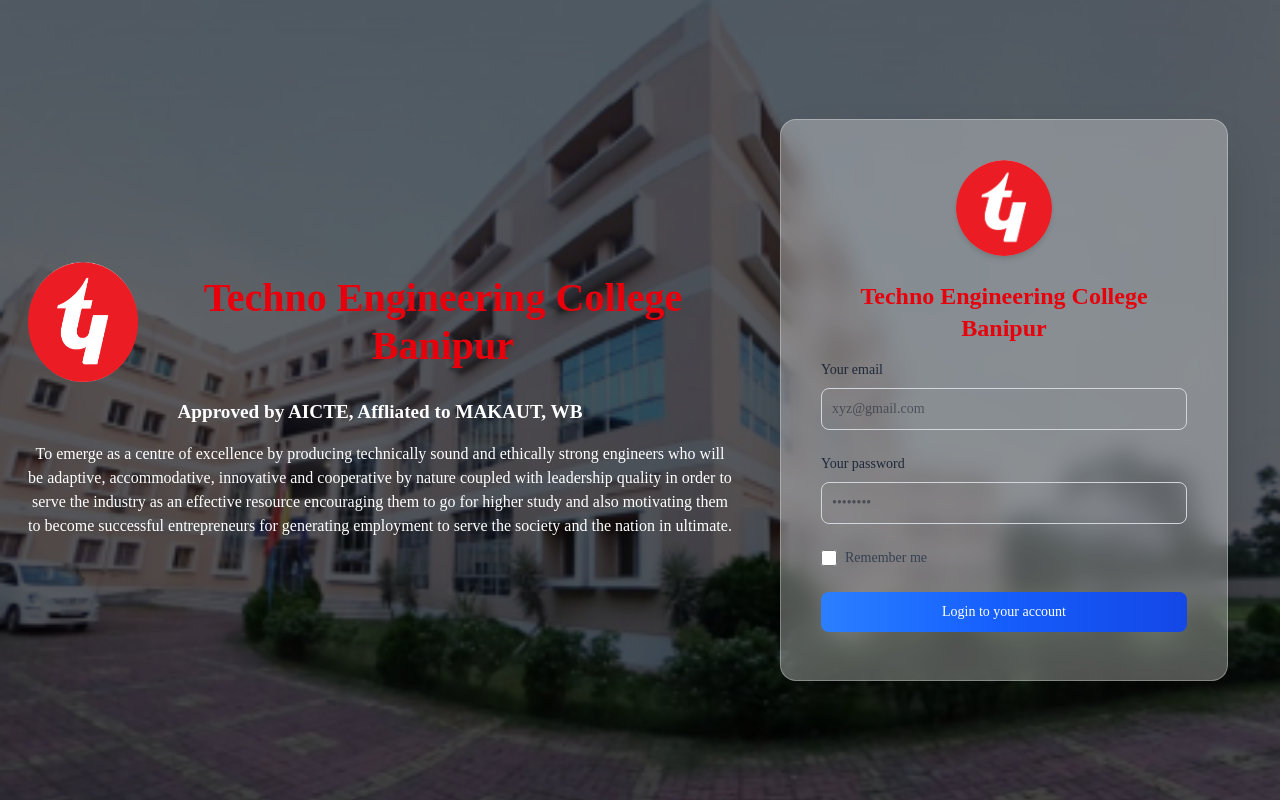
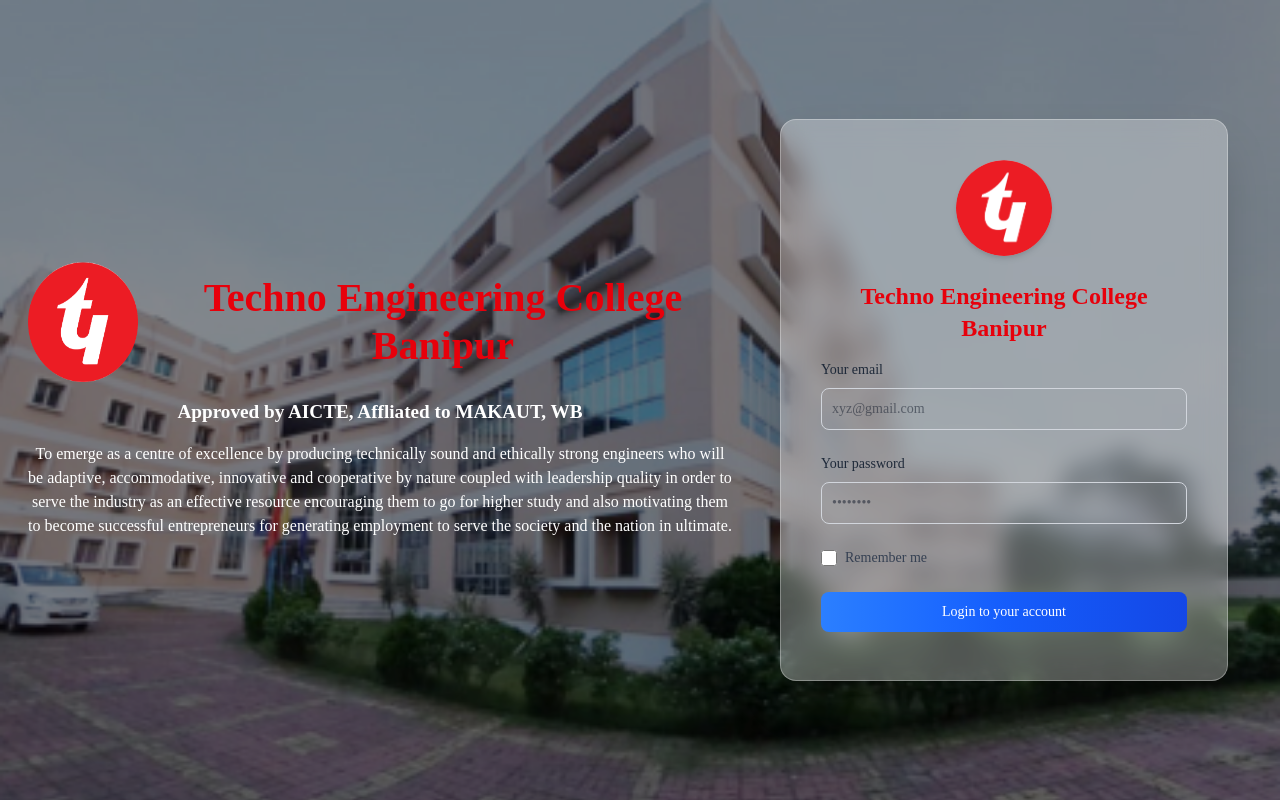
Before and after one commit to upasan01/Cross-Platform-Student-Management-App, a React (Vite) app in the folder WebApp/: page / in a window 1280 px wide. Built offline with nearby package versions, Linux system fonts and the light colour scheme.

Commit message:
Fixed login page

```diff
--- a/WebApp/src/pages/Login.jsx
+++ b/WebApp/src/pages/Login.jsx
@@ -4,7 +4,7 @@
 const Login = () => {
     return (
         <div className="min-h-screen md:bg-clg-bg md:bg-cover w-full flex items-center justify-center bg-gradient-to-br from-[#e0f1ff] to-[#f2f6ff] px-4">
-            <div className="absolute inset-0 bg-black opacity-60 z-0 hidden md:block"></div>
+            <div className="absolute inset-0 bg-black opacity-45 z-0 hidden md:block"></div>
 
             <div className='flex flex-col w-full md:justify-around md:flex-row items-center justify-center z-10 '>
                 <div className='md:text-white text-gray-700 text-center md:w-[55vw]  space-y-4 mt-10 md:mt-0'>
```
